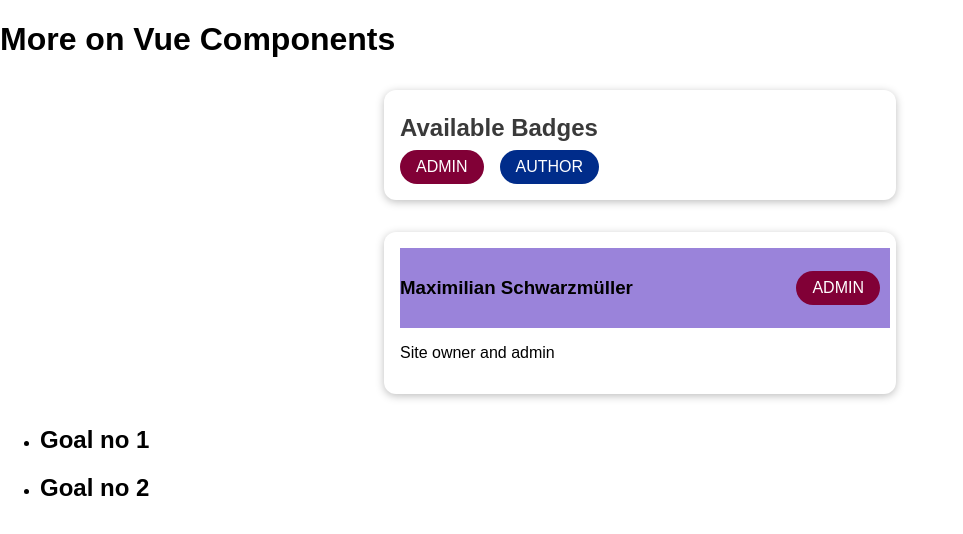
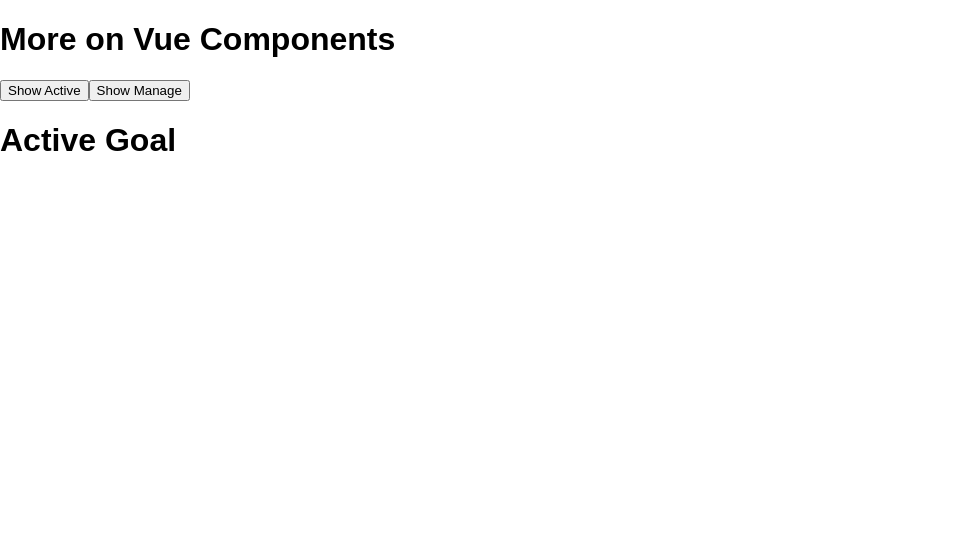
Before and after one commit to NoorMohammadTalukder/More-About-Components-VUE, a Vue app: page / in a window 1280 px wide. Shown: the top 534 px of the page, without its empty margins (0-963 px from the left). Built offline with nearby package versions, Linux system fonts and the light colour scheme.

Commit message:
dynamic component

```diff
--- a/src/App.vue
+++ b/src/App.vue
@@ -1,38 +1,49 @@
 <template>
   <div>
     <the-header></the-header>
-    <badge-list></badge-list>
+    <button @click="show('active-goals')">Show Active</button>
+    <button @click="show('manage-goals')">Show Manage</button>
+    <!-- <badge-list></badge-list>
     <user-info
       :full-name="activeUser.name"
       :info-text="activeUser.description"
       :role="activeUser.role"
-    ></user-info>
+    ></user-info> -->
+    <!-- <active-goals></active-goals>
+    <manage-goals></manage-goals> -->
+    <component :is='selectedComponent'></component>
   </div>
 
-  <course-goals>
+  <!-- <course-goals>
     <template #default="slotProps">
       <h2>{{slotProps.item}}</h2>
     </template>
-  </course-goals>
+  </course-goals> -->
 
 </template>
 
 <script>
   import TheHeader from './components/TheHeader.vue';
-  import BadgeList from './components/BadgeList.vue';
-  import UserInfo from './components/UserInfo.vue';
-  import CourseGoals from './components/CourseGoals.vue';
+  // import BadgeList from './components/BadgeList.vue';
+  // import UserInfo from './components/UserInfo.vue';
+  // import CourseGoals from './components/CourseGoals.vue';
+  import ActiveGoals from './components/ActiveGoals.vue';
+  import ManageGoals from './components/ManageGoals.vue';
 
   export default {
   components:{
     'the-header':TheHeader,
-    BadgeList,
-    UserInfo,
-    CourseGoals,
+    // BadgeList,
+    // UserInfo,
+    // CourseGoals,
+    ActiveGoals,
+    ManageGoals,
+
 
   },
   data() {
     return {
+      selectedComponent:"active-goals",
       activeUser: {
         name: 'Maximilian Schwarzmüller',
         description: 'Site owner and admin',
@@ -40,6 +51,13 @@
       },
     };
   },
+  methods:{
+    show(cmp){
+    this.selectedComponent=cmp;
+    // alert(cmp)
+  }
+  }
+
 };
 </script>
 
--- /dev/null
+++ b/src/components/ActiveGoals.vue
@@ -0,0 +1,3 @@
+<template>
+    <h1>Active Goal</h1>
+</template>
--- /dev/null
+++ b/src/components/ManageGoals.vue
@@ -0,0 +1,3 @@
+<template>
+    <h1>Manage Goals</h1>
+</template>
```
